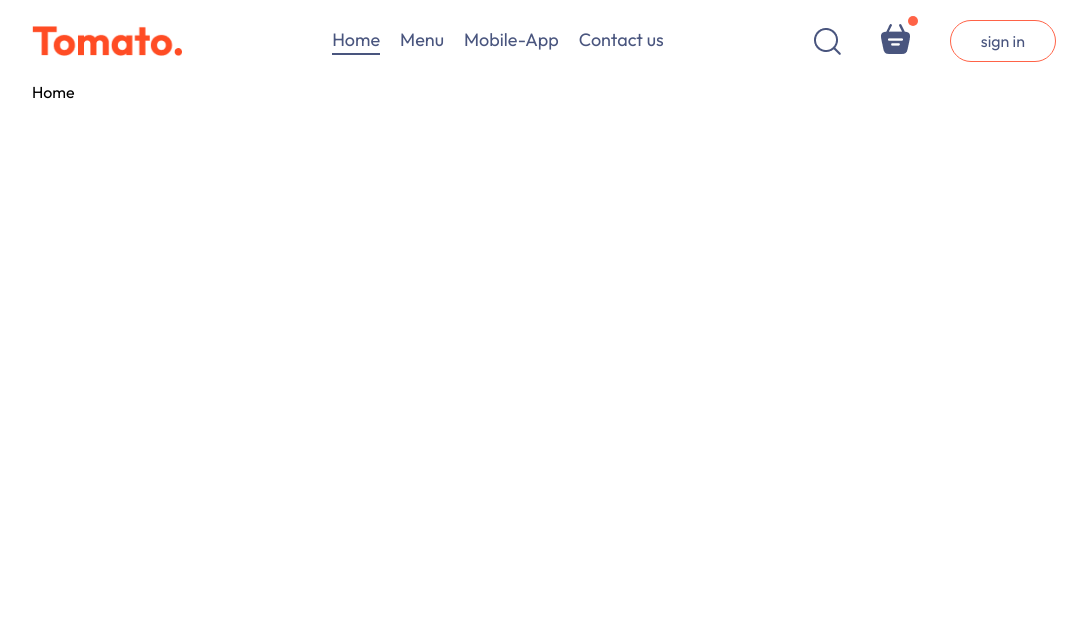
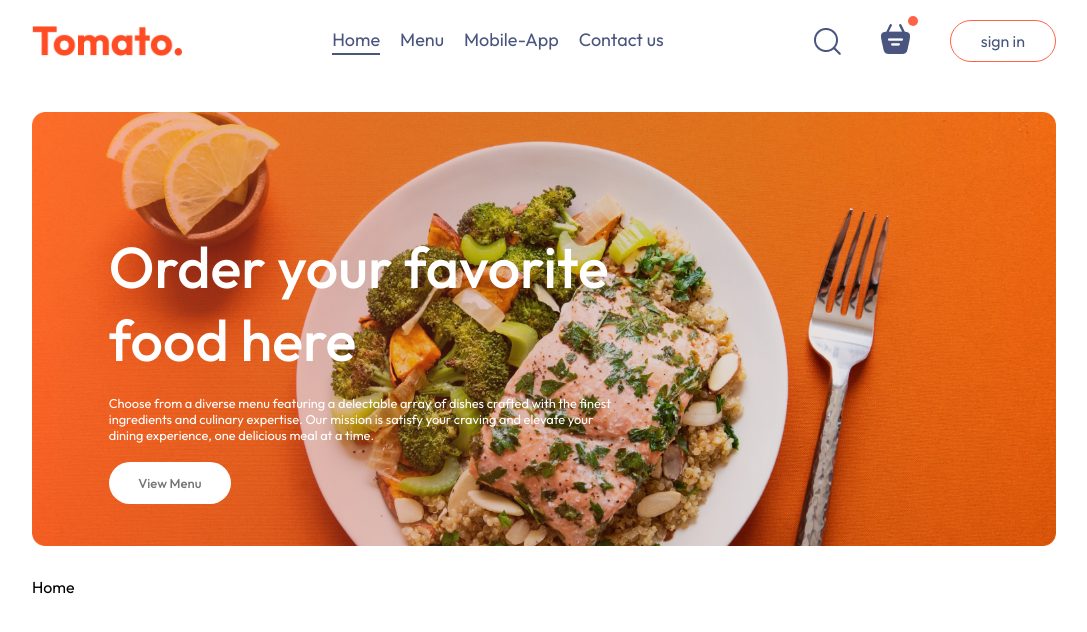
Before and after one commit to princebhayani/Food-Delivery-website, a React (Vite) app in the folder frontend/: page / in a window 1280 px wide. Shown: the top 632 px of the page, without its empty margins (96-1183 px from the left). Built offline with nearby package versions, Linux system fonts and the light colour scheme.

Commit message:
add Header component

```diff
--- /dev/null
+++ b/frontend/src/components/Header/Header.css
@@ -0,0 +1,39 @@
+.header{
+    height: 34vw;
+    margin: 30px auto;
+    background: url('/header_img.png') no-repeat;
+    background-size: contain;
+    position: relative;
+}
+
+.header-contents{
+    position: absolute;
+    display: flex;
+    flex-direction: column;
+    align-items: start;
+    gap: 1.5vw;
+    max-width: 50%;
+    bottom: 10%;
+    left: 6vw;
+}
+
+.header-contents h2{
+    font-weight: 500;
+    color: white;
+    font-size: max(4.5vw, 22px);
+}
+
+.header-contents p{
+    color: white;
+    font-size: 1vw;
+}
+
+.header-contents button{
+    border: none;
+    color: #747474;
+    font-weight: 500;
+    padding: 1vw 2.3vw;
+    background-color: white;
+    font-size: max(1vw, 13px);
+    border-radius: 50px;
+}
--- /dev/null
+++ b/frontend/src/components/Header/Header.jsx
@@ -0,0 +1,16 @@
+import React from 'react'
+import "./Header.css";
+
+function Header() {
+    return (
+        <div className='header'>
+            <div className='header-contents'>
+                <h2>Order your favorite food here</h2>
+                <p>Choose from a diverse menu featuring a delectable array of dishes crafted with the finest ingredients and culinary expertise. Our mission is satisfy your craving and elevate your dining experience, one delicious meal at a time. </p>
+                <button>View Menu</button>
+            </div>
+        </div>
+    )
+}
+
+export default Header
--- a/frontend/src/pages/Home/Home.jsx
+++ b/frontend/src/pages/Home/Home.jsx
@@ -1,9 +1,13 @@
 import React from 'react'
 import "./Home.css";
+import Header from '../../components/Header/Header';
 
 function Home() {
     return (
-        <div>Home</div>
+        <div>
+            <Header />
+            Home
+        </div>
     )
 }
 
```
Also changed, not shown: frontend/public/header_img.png (added).
